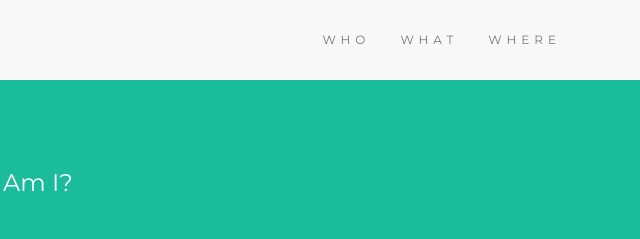
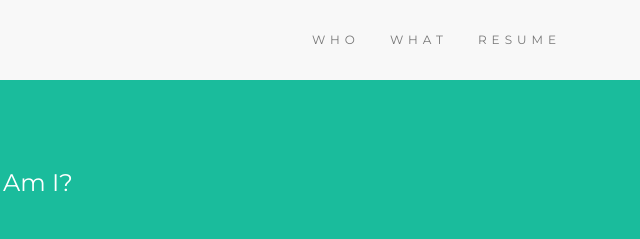
Before and after one commit to rahulrai8997/secondfoundation, a plain HTML site: page index.html in a window 1280 px wide. Shown: the top 239 px of the page, 634-1274 px from the left. Drawn offline with nearby package versions, Linux system fonts and the light colour scheme.

Commit message:
Update index.html

```diff
--- a/index.html
+++ b/index.html
@@ -67,7 +67,7 @@
       <ul class="nav navbar-nav navbar-right">
         <li><a href="https://bsgrewal.github.io/Team-IBM/our%20team.html">WHO</a></li>
         <li><a href="https://rahulrai8997.github.io/rai-foundation/">WHAT</a></li>
-        <li><a href="">WHERE</a></li>
+        <li><a href="https://rahulrai8997.github.io/rahulrairesume/">RESUME</a></li>
       </ul>
     </div>
   </div>
```
